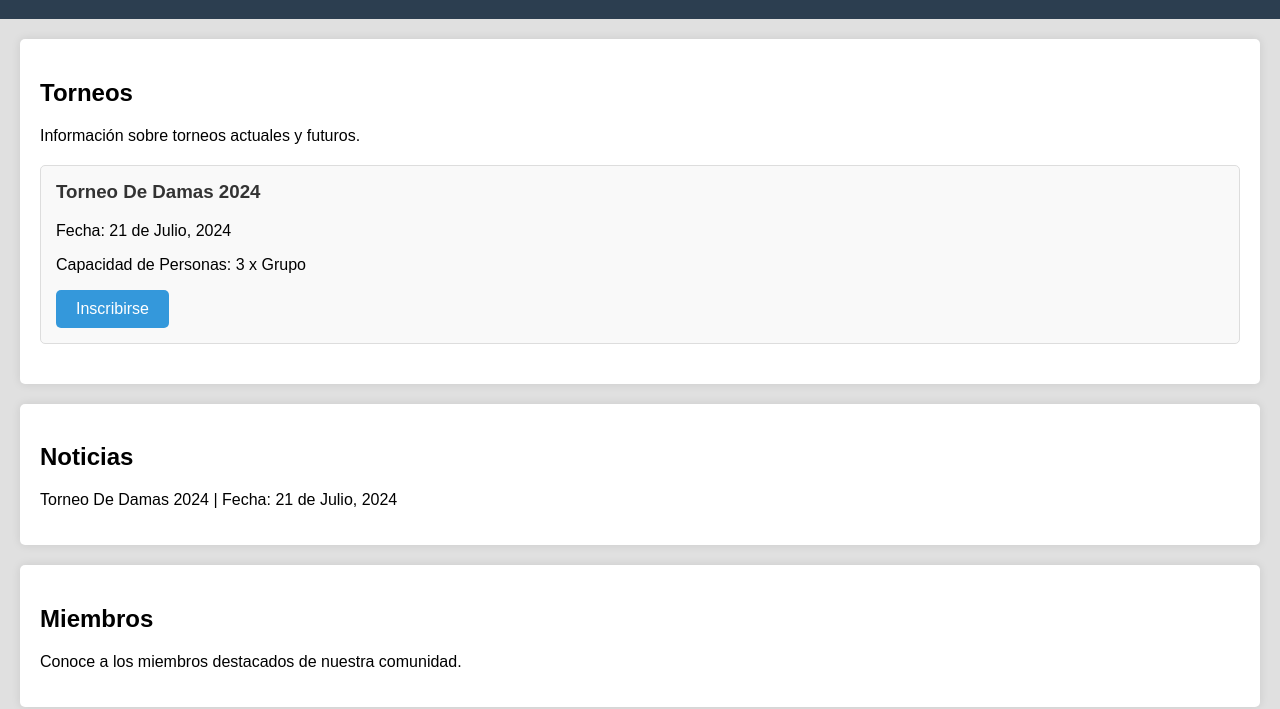
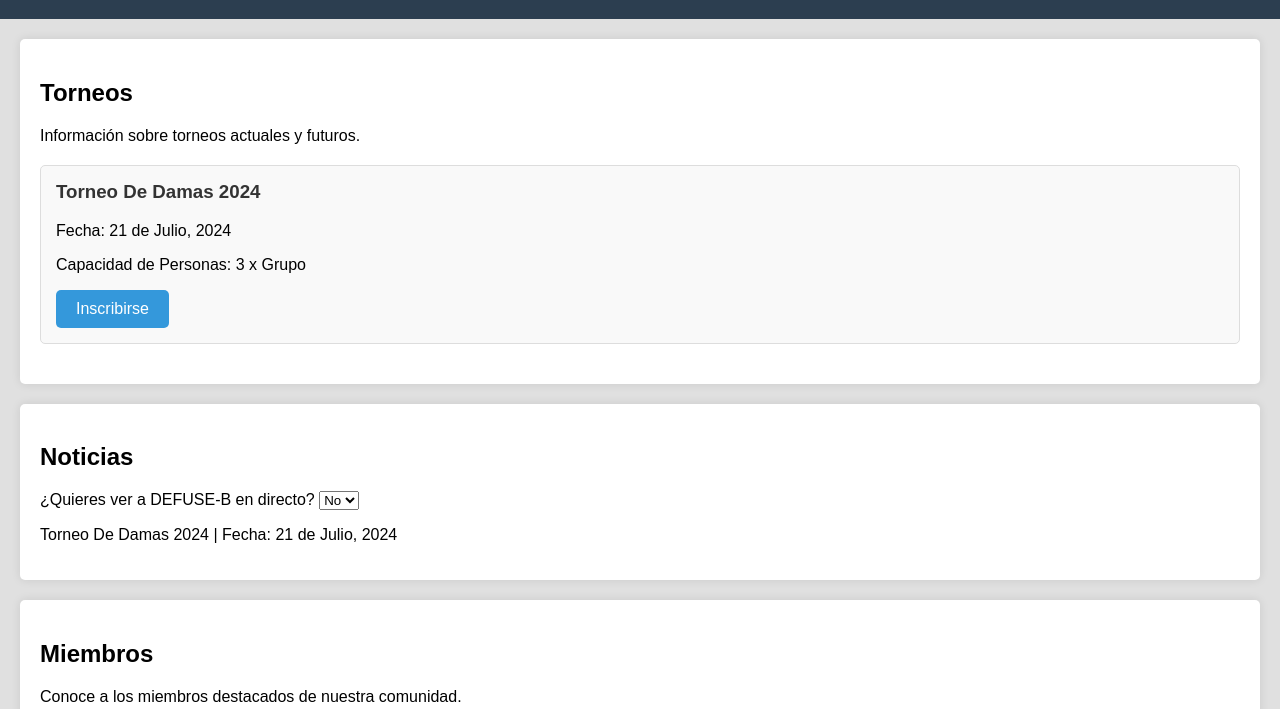
Before and after one commit to SanviGitHub/Defuse-B, a plain HTML site: page index.html in a window 1280 px wide. Shown: the part 98-807 px from the top of the page. Drawn offline with nearby package versions, Linux system fonts and the light colour scheme.

Commit message:
Update index.html

```diff
--- a/index.html
+++ b/index.html
@@ -33,7 +33,17 @@
 
     <section id="noticias">
         <h2>Noticias</h2>
-        <p>  Torneo De Damas 2024 |  Fecha: 21 de Julio, 2024 </p>
+        <div id="stream-status">
+            <label for="stream-toggle">¿Quieres ver a DEFUSE-B en directo?</label>
+            <select id="stream-toggle">
+                <option value="no">No</option>
+                <option value="si">Sí</option>
+            </select>
+            <div id="stream-link" style="display: none;">
+                <button id="live-link" class="live-button">¡DEFUSE-B está en directo! Haz clic aquí para ver.</button>
+            </div>
+        </div>
+        <p>Torneo De Damas 2024 | Fecha: 21 de Julio, 2024</p>
     </section>
 
     <section id="miembros">
```
